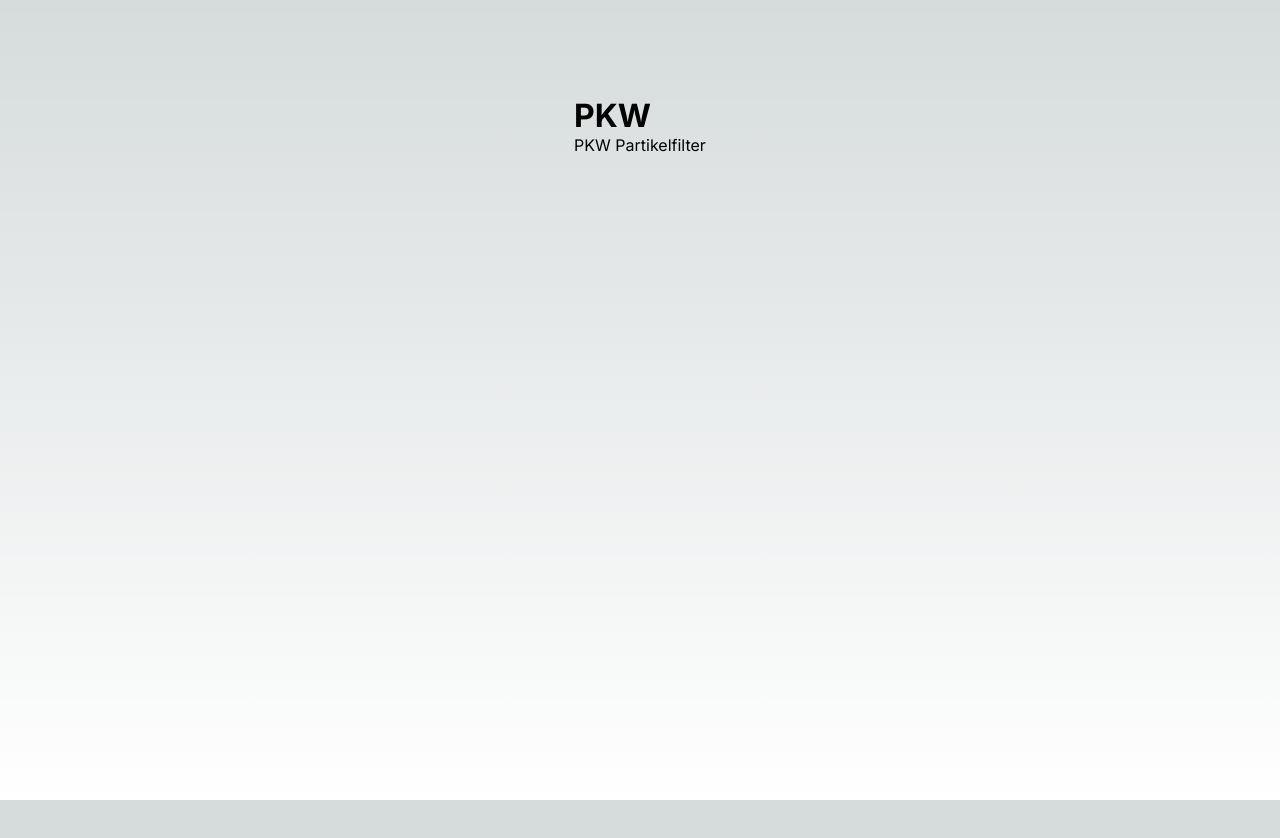
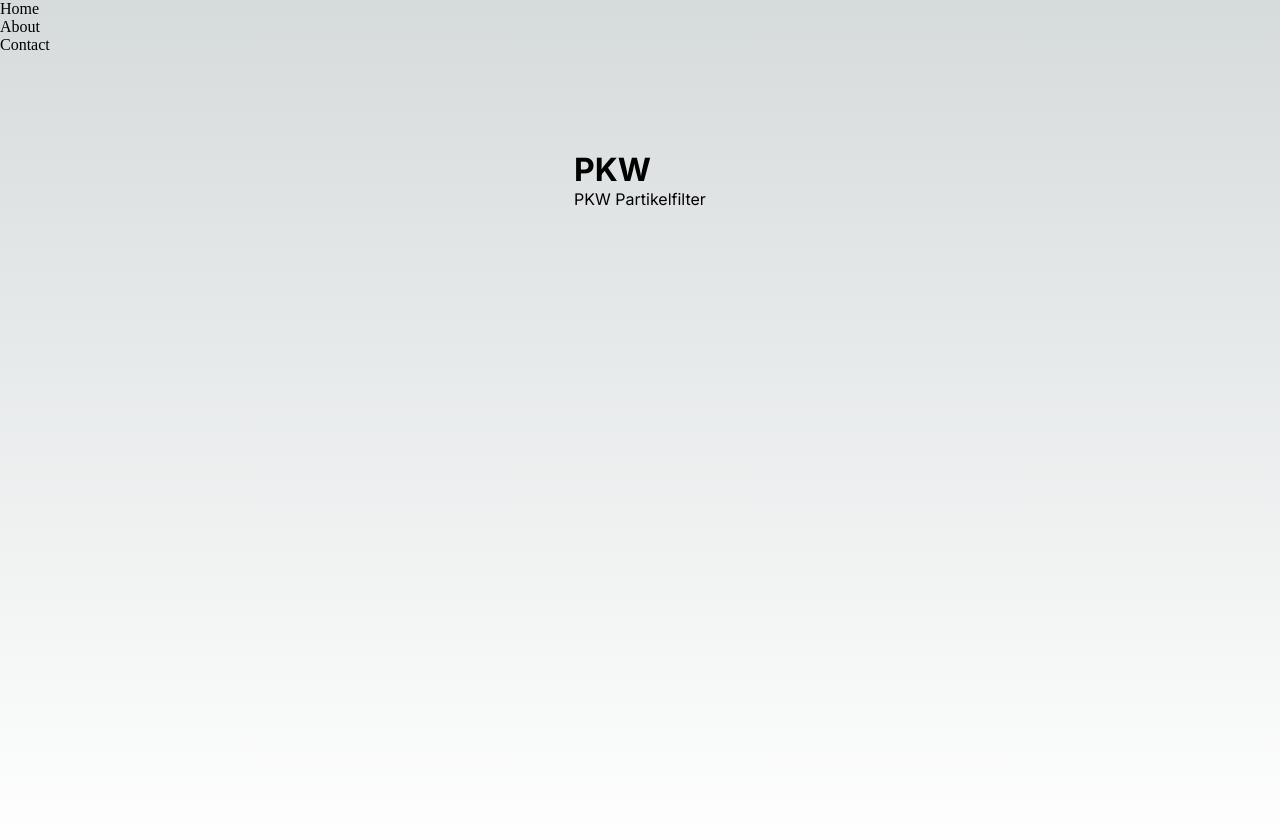
Before and after one commit to Aleks-Nazarenko/greencar-next-js, a Next.js app: page /pkw-partikelfilter in a window 1280 px wide. Shown: the top 838 px of the page. Before the commit the page ends 800 px from the top, so only its background shows below. Built offline with nearby package versions, Linux system fonts and the light colour scheme.

Commit message:
No Message

```diff
--- /dev/null
+++ b/components/Layout.js
@@ -0,0 +1,12 @@
+// components/Layout.js
+import Navbar from './Navbar';
+
+
+export default function Layout({ children }) {
+    return (
+        <>
+            <Navbar />
+            <main>{children}</main>
+        </>
+    );
+}
--- /dev/null
+++ b/components/Navbar.js
@@ -0,0 +1,15 @@
+// components/Navbar.js
+import Link from 'next/link';
+
+export default function Navbar() {
+    return (
+        <nav>
+            <ul>
+                <li><Link href="/">Home</Link></li>
+                <li><Link href="/about">About</Link></li>
+                <li><Link href="/contact">Contact</Link></li>
+            </ul>
+
+        </nav>
+    );
+}
--- a/pages/_app.js
+++ b/pages/_app.js
@@ -1,5 +1,10 @@
 import "@/styles/globals.css";
+import Layout from '../components/Layout';
 
 export default function App({ Component, pageProps }) {
-  return <Component {...pageProps} />;
+  return (
+      <Layout>
+        <Component {...pageProps} />
+      </Layout>
+  );
 }
```
